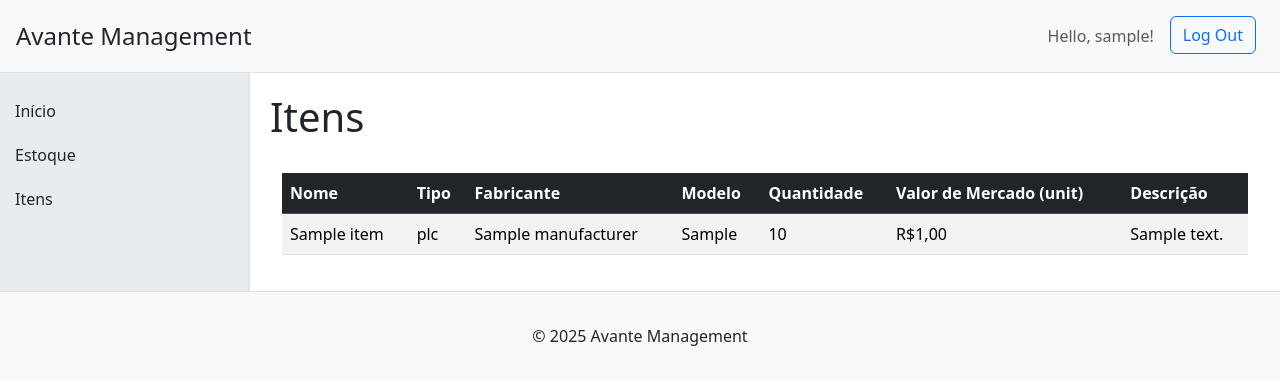
After one commit to gui-marchioro/avante-management, a Django app: page /estoque/itens in a window 1280 px wide. The commit adds this page. Shown: the top 385 px of the page. Run offline with Django 5.2, Linux system fonts and the light colour scheme; a user stored in the database is signed in; tables that the repository leaves empty hold one stand-in row (values such as "Sample post"); some libraries are stand-ins or nearby versions.

Commit message:
Added item list page

```diff
--- a/src/base_templates/global/partials/sidebar.html
+++ b/src/base_templates/global/partials/sidebar.html
@@ -1,5 +1,5 @@
 <div class="sidebar">
     <a href="/" class="text-dark">Início</a>
     <a href="/estoque" class="text-dark">Estoque</a>
-    <a href="/config" class="text-dark">Configurações</a>
+    <a href="/estoque/itens" class="text-dark">Itens</a>
 </div>
--- /dev/null
+++ b/src/warehouse/templates/warehouse/pages/items.html
@@ -0,0 +1,9 @@
+{% extends "global/pages/base.html" %}
+
+{% block title %}Itens Estoque{% endblock title %}
+
+{% block content %}
+    <div class="container-fluid pt-3">
+        {% include "warehouse/partials/item_list.html" %}
+    </div>
+{% endblock content %}
--- /dev/null
+++ b/src/warehouse/templates/warehouse/partials/item_list.html
@@ -0,0 +1,34 @@
+{% load static %}
+
+<div class="table-responsive mt-2">
+    <table class="table table-striped table-hover">
+        <thead class="table-dark">
+            <tr>
+                <th>Nome</th>
+                <th>Tipo</th>
+                <th>Fabricante</th>
+                <th>Modelo</th>
+                <th>Quantidade</th>
+                <th>Valor de Mercado (unit)</th>
+                <th>Descrição</th>
+            </tr>
+        </thead>
+        <tbody>
+            {% for item in items %}
+            <tr>
+                <td>{{ item.name }}</td>
+                <td>{{ item.type }}</td>
+                <td>{{ item.manufacturer.name }}</td>
+                <td>{{ item.model }}</td>
+                <td>{{ item.quantity }}</td>
+                <td>R${{ item.market_value }}</td>
+                <td>{{ item.description|default:"-" }}</td>
+            </tr>
+            {% empty %}
+            <tr>
+                <td colspan="7" class="text-center">No items found.</td>
+            </tr>
+            {% endfor %}
+        </tbody>
+    </table>
+</div>
--- a/src/warehouse/urls.py
+++ b/src/warehouse/urls.py
@@ -6,4 +6,5 @@ app_name = 'warehouse'
 urlpatterns = [
     path('', views.home, name="home"),
     path('estoque/', views.home, name="home"),
+    path('estoque/itens', views.items, name="items"),
 ]
--- a/src/warehouse/views.py
+++ b/src/warehouse/views.py
@@ -9,3 +9,10 @@ def home(request: HttpRequest) -> HttpResponse:
     items = Item.objects.all()
     return render(request, 'warehouse/pages/home.html', {
         'title': 'Início', 'items': items})
+
+
+@login_required
+def items(request: HttpRequest) -> HttpResponse:
+    items = Item.objects.all()
+    return render(request, 'warehouse/pages/items.html', {
+        'title': 'Itens', 'items': items})
```
Also changed, not shown: src/warehouse/templates/warehouse/partials/dashboard.html (+1 -32 lines).
